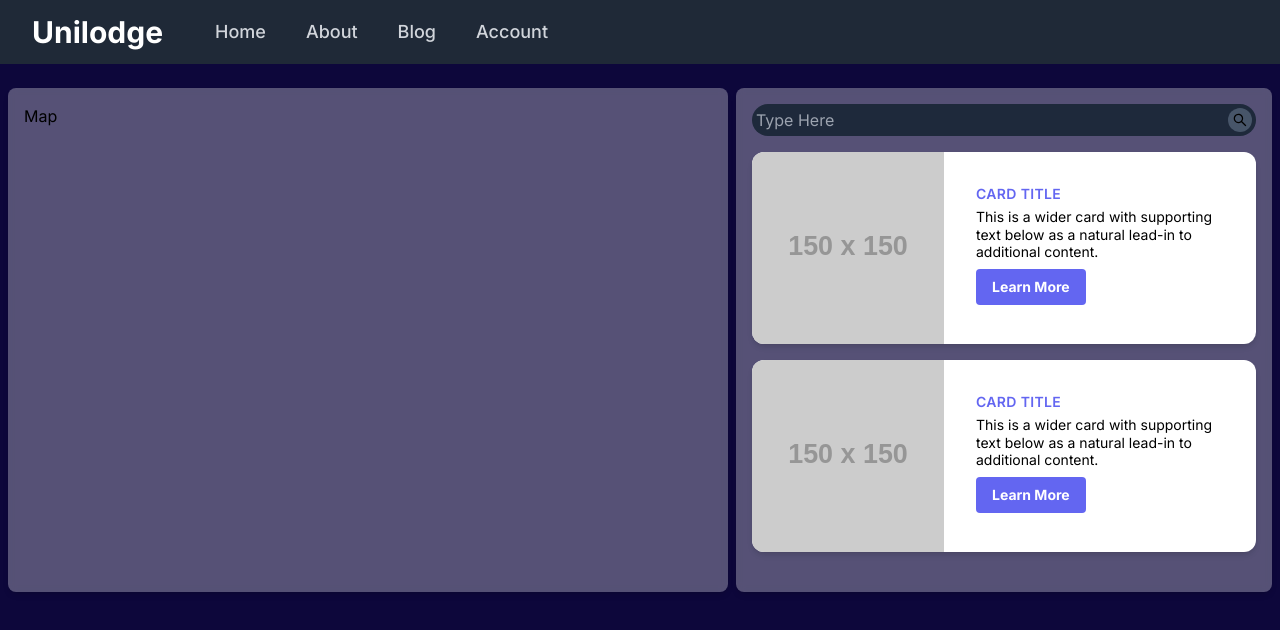
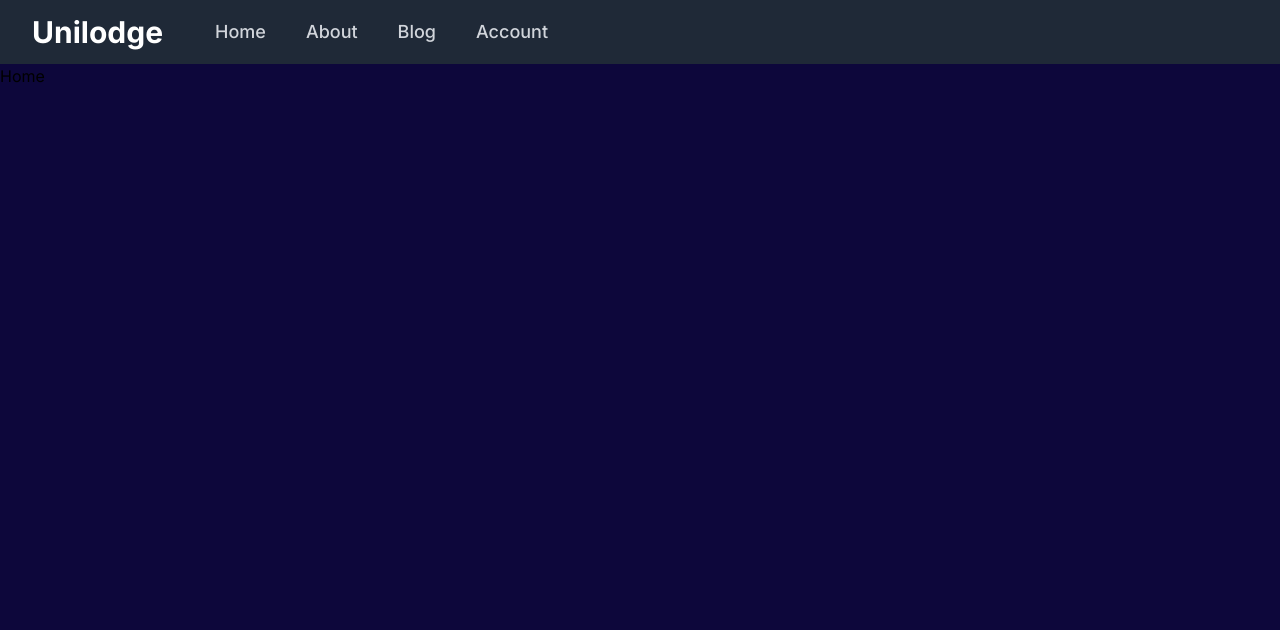
Before and after one commit to Terracode-Dev/unilodge, a Next.js app: page / in a window 1280 px wide. Shown: the top 630 px of the page. Built offline with nearby package versions, Linux system fonts and the light colour scheme.

Commit message:
Add Map Div and add cards

```diff
--- a/src/app/page.tsx
+++ b/src/app/page.tsx
@@ -1,8 +1,5 @@
 import Image from "next/image";
-import Student from "@/app/student/Studentm";
-import Studentb from "./student/Studentb";
 
 export default function Home() {
-  return <div className="grid grid-cols-7 gap-2 "><Student/>
-  <Studentb/></div>
+  return <h1>Home</h1>
 }
--- /dev/null
+++ b/src/app/student/page.tsx
@@ -0,0 +1,13 @@
+import React from 'react'
+import Student from './Studentm'
+import Studentb from './Studentb'
+
+
+export default function page() {
+  return (
+      <div className="grid grid-cols-7 gap-2 ">
+            <Student/>
+            <Studentb/>
+    </div>
+  )
+}
```
